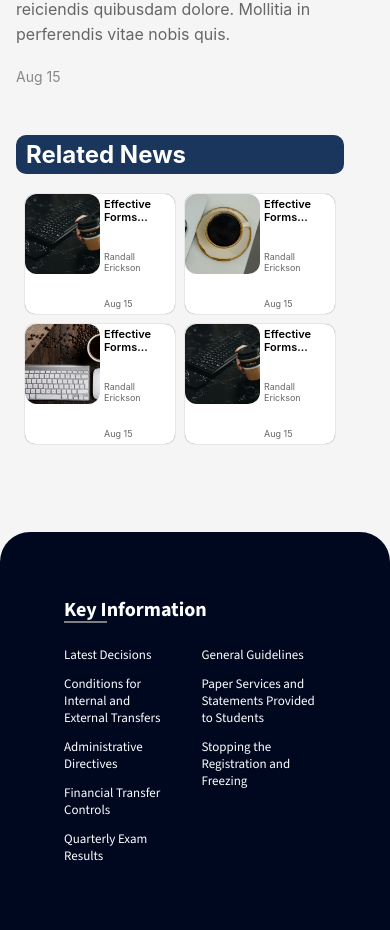
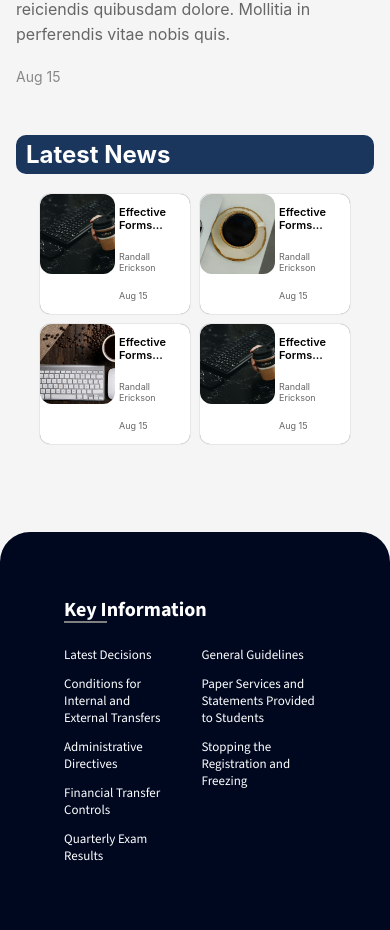
Before and after one commit to eevou/graduation_project_UI, a React (Vite) app: page /details in a window 390 px wide. Shown: the part 1231-2161 px from the top of the page. Built offline with nearby package versions, Linux system fonts and the light colour scheme.

Commit message:
some updates

```diff
--- a/src/NewsDetails/SectionOne/SectionOne.css
+++ b/src/NewsDetails/SectionOne/SectionOne.css
@@ -84,11 +84,11 @@ body {
 
 /* Related News */
 .related-news {
-    padding:0px 30px 0px    0px;
+    padding: 0px 30px 0px 0px;
 }
 
 .related-news-title {
-    padding: 5px 10PX ;
+    padding: 5px 10PX;
     background-color: #1a365d;
     width: 390px;
     color: #fff;
@@ -134,7 +134,7 @@ body {
     flex: 1;
     display: flex;
     flex-direction: column;
-    justify-content: space-between;
+    justify-content: space-around;
 }
 
 .news-content h4 {
@@ -170,6 +170,11 @@ body {
         padding-right: 0;
         margin-bottom: 40px;
     }
+
+    .related-news {
+        padding: 0;
+    }
+
     .related-news-title {
         padding: 5px 10PX;
         background-color: #1a365d;
--- a/src/NewsDetails/SectionOne/SectionOne.tsx
+++ b/src/NewsDetails/SectionOne/SectionOne.tsx
@@ -51,7 +51,7 @@ function SectionOne() {
 
             {/* Related News */}
             <div className="related-news">
-              <h3 className="related-news-title">Related News</h3>
+              <h3 className="related-news-title">Latest News</h3>
               <div className="news-grid">
                 {[1, 2, 3, 4].map((item) => (
                   <div key={item} className="news-details-card">
```
Lines whose indentation alone changed are shown as unchanged.
